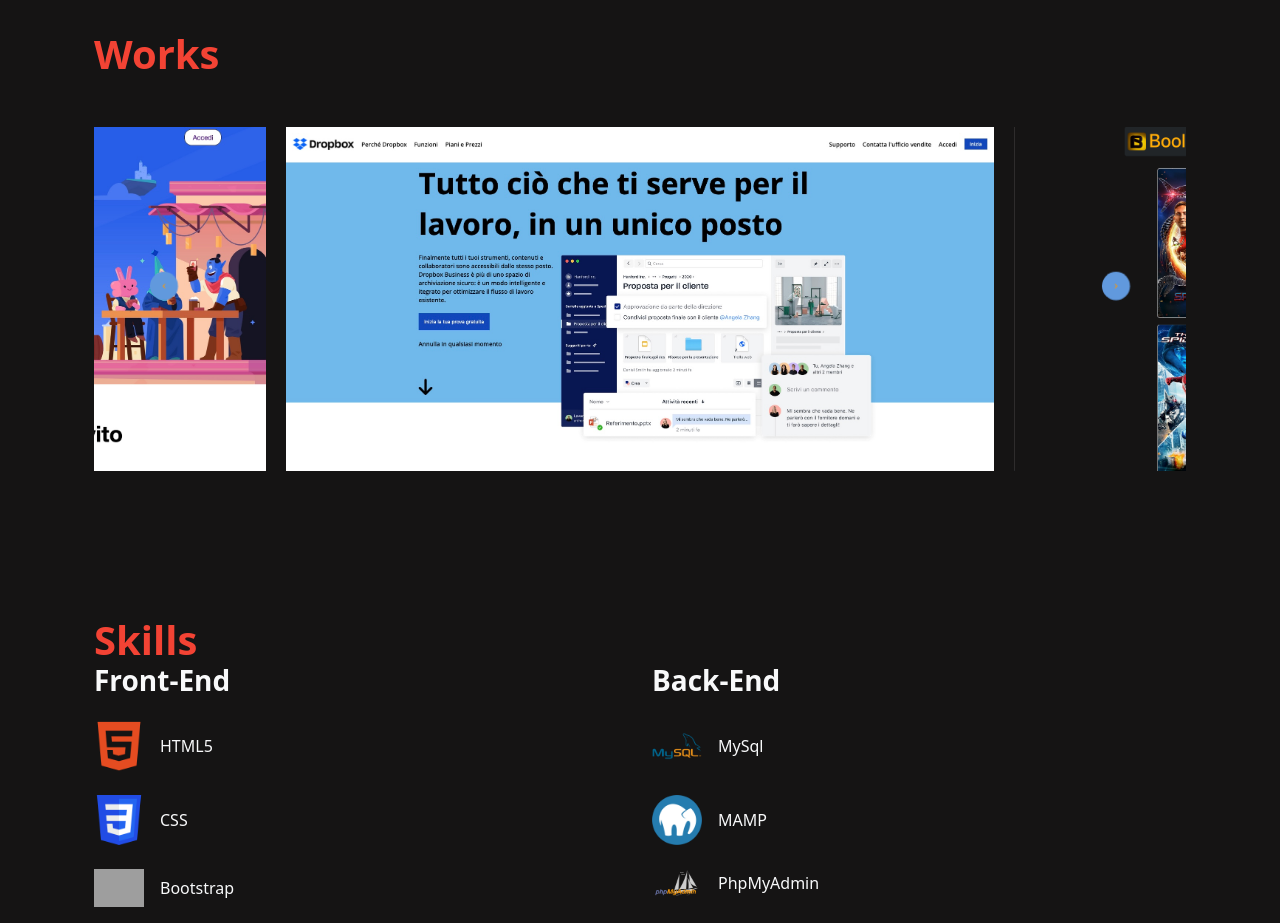
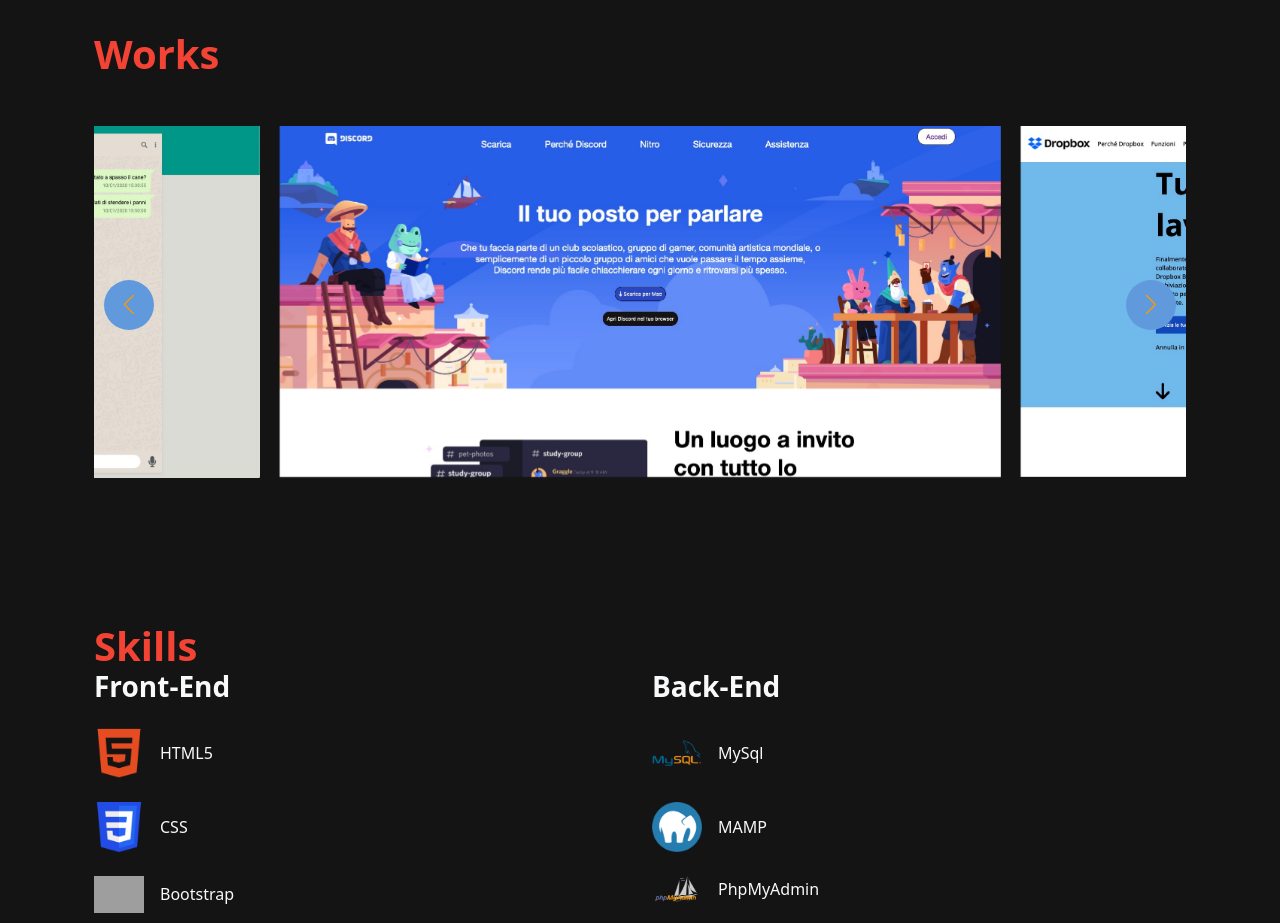
Before and after one commit to VolxDarkTV/portfolio-profile, a Vue app: page / in a window 1280 px wide. Shown: the part 1840-2763 px from the top of the page. Built offline with nearby package versions, Linux system fonts and the light colour scheme; grey boxes are pictures that could not be loaded.

Commit message:
fixed carousel with a new library Swipersjs

```diff
--- a/package.json
+++ b/package.json
@@ -17,10 +17,9 @@
     "@fortawesome/vue-fontawesome": "^3.0.3",
     "aos": "^2.3.4",
     "bootstrap": "^5.2.3",
+    "swiper": "^9.0.5",
     "typed.js": "^2.0.12",
-    "vue": "^3.2.45",
-    "vue3-animate-onscroll": "^1.0.6",
-    "vue3-carousel": "^0.2.11"
+    "vue": "^3.2.45"
   },
   "devDependencies": {
     "@vitejs/plugin-vue": "^4.0.0",
--- a/src/components/Work.vue
+++ b/src/components/Work.vue
@@ -1,16 +1,31 @@
 <script>
-    import { defineComponent } from 'vue';
-    import { Carousel, Navigation, Pagination, Slide } from 'vue3-carousel';
-    import 'vue3-carousel/dist/carousel.css';
-    export default defineComponent({
-        name: 'Basic',
+
+    import { Navigation, A11y } from 'swiper';
+    import { Swiper, SwiperSlide } from 'swiper/vue';
+
+    import 'swiper/css';
+    import 'swiper/css/navigation';
+    import 'swiper/css/pagination';
+    import 'swiper/css/scrollbar';
+
+    export default {
         components: {
-            Carousel,
-            Slide,
-            Pagination,
-            Navigation,
+            Swiper,
+            SwiperSlide,
         },
-
+        setup() {
+            const onSwiper = (swiper) => {
+                console.log(swiper);
+            };
+            const onSlideChange = () => {
+                console.log('slide change');
+            };
+            return {
+                onSwiper,
+                onSlideChange,
+                modules: [Navigation, A11y],
+            };
+        },
         data(){
             return{
                 myCarousel:[
@@ -47,8 +62,12 @@
             closePreview(){
                 this.preview = -1;
             }
+        },
+        mounted(){
+
+
         }
-    });
+    };
 </script>
 
 <template>
@@ -68,7 +87,7 @@
                 :alt="myCarousel[preview].img"
                 />
                 <div>
-                    <Carousel :items-to-show="6" :wrap-around="true">
+                    <!-- <Carousel :items-to-show="6" :wrap-around="true">
                         <Slide v-for="(slide, index) in myCarousel" :key="slide">
                             <img @click="setPreview(index)" :src="'./carousel/' + slide.img" alt="">
                         </Slide>
@@ -76,10 +95,11 @@
                         <template #addons>
                           <Navigation class="my_navigation_preview"/>
                         </template>
-                    </Carousel>
+                    </Carousel> -->
                 </div>
             </div>
-            <Carousel :items-to-show="1.5" :wrap-around="true" :autoplay="5000">
+
+            <!-- <Carousel :items-to-show="1.5" :wrap-around="true" :autoplay="5000">
                 <Slide v-for="(slide, index) in myCarousel" :key="slide">
                     <img @click="setPreview(index)" :src="'./carousel/' + slide.img" alt="">
 
@@ -88,7 +108,23 @@
                 <template #addons>
                   <Navigation />
                 </template>
-            </Carousel>
+            </Carousel> -->
+
+            <swiper
+                :modules="modules"
+                :slides-per-view="1.5"
+                :space-between="20"
+                navigation
+                :loop="true"
+                @swiper="onSwiper"
+                @slideChange="onSlideChange"
+                :centeredSlides="true"
+            >
+                <swiper-slide v-for="(slide, index) in myCarousel" :key="slide">
+                    <img @click="setPreview(index)" :src="'./carousel/' + slide.img" alt="">
+                </swiper-slide>
+
+            </swiper>
 
         </div>
 
@@ -98,50 +134,86 @@
 
 <style lang="scss">
 @use '../styles/general.scss' as *;
-.carousel__item {
-    min-height: 200px;
-    width: 100%;
-    background-color: var(--vc-clr-primary);
-    color: var(--vc-clr-white);
-    font-size: 20px;
-    border-radius: 8px;
+// .carousel__item {
+//     min-height: 200px;
+//     width: 100%;
+//     background-color: var(--vc-clr-primary);
+//     color: var(--vc-clr-white);
+//     font-size: 20px;
+//     border-radius: 8px;
+//     display: flex;
+//     justify-content: center;
+//     align-items: center;
+// }
+
+// .carousel__slide {
+//     padding: 0px 10px;
+// }
+
+// .carousel__prev{
+//     transform: rotateY(-10deg) scale(0.95);
+
+//     position: absolute;
+//     top: 42%;
+//     left: 5%;
+//     padding: 10px;
+//     border-radius: 50%;
+//     background-color: $brand_third;
+//     color: $brand_fourth;
+// }
+// .carousel__next {
+//     transform: rotateY(10deg) scale(0.95);
+
+//     position: absolute;
+//     top: 42%;
+//     right: 5%;
+//     padding: 10px;
+//     border-radius: 50%;
+//     background-color: $brand_third;
+//     color: $brand_fourth;
+// }
+
+.swiper {
+  width: 100%;
+  height: 100%;
+}
+// Prev & Next
+.swiper-button-next{
     display: flex;
     justify-content: center;
     align-items: center;
+
+    width: 50px;
+    height: 50px;
+    padding: 20px 20px;
+    border-radius: 50%;
+    color: $brand_fourth;
+    background-color: $brand_third;
 }
+.swiper-button-next::after{
+    font-size: 20px;
+}
+.swiper-button-prev{
+    display: flex;
+    justify-content: center;
+    align-items: center;
 
-.carousel__slide {
-    padding: 0px 10px;
+    width: 50px;
+    height: 50px;
+    padding: 20px 20px;
+    border-radius: 50%;
+    color: $brand_fourth;
+    background-color: $brand_third;
 }
-
-.carousel__prev{
-    transform: rotateY(-10deg) scale(0.95);
-
-    position: absolute;
-    top: 42%;
-    left: 5%;
-    padding: 10px;
-    border-radius: 50%;
-    background-color: $brand_third;
-    color: $brand_fourth;
-}
-.carousel__next {
-    transform: rotateY(10deg) scale(0.95);
-
-    position: absolute;
-    top: 42%;
-    right: 5%;
-    padding: 10px;
-    border-radius: 50%;
-    background-color: $brand_third;
-    color: $brand_fourth;
+.swiper-button-prev::after{
+    font-size: 20px;
 }
 
 // preview
 .preview-container {
     z-index: 999;
     position: fixed;
-    top: 20%;
+    top: 10%;
     left: 50%;
     transform: translateX(-50%);
     background-color: #000;
@@ -150,8 +222,8 @@
 }
 
 .preview-image {
-    max-width: 1200px;
-    max-height: 1200px;
+    width: 90vw;
+    // max-height: 1200px;
 }
 
 .my_close{
```
Also changed, not shown: 1 other file (tests, documents, lock files or other folders).
